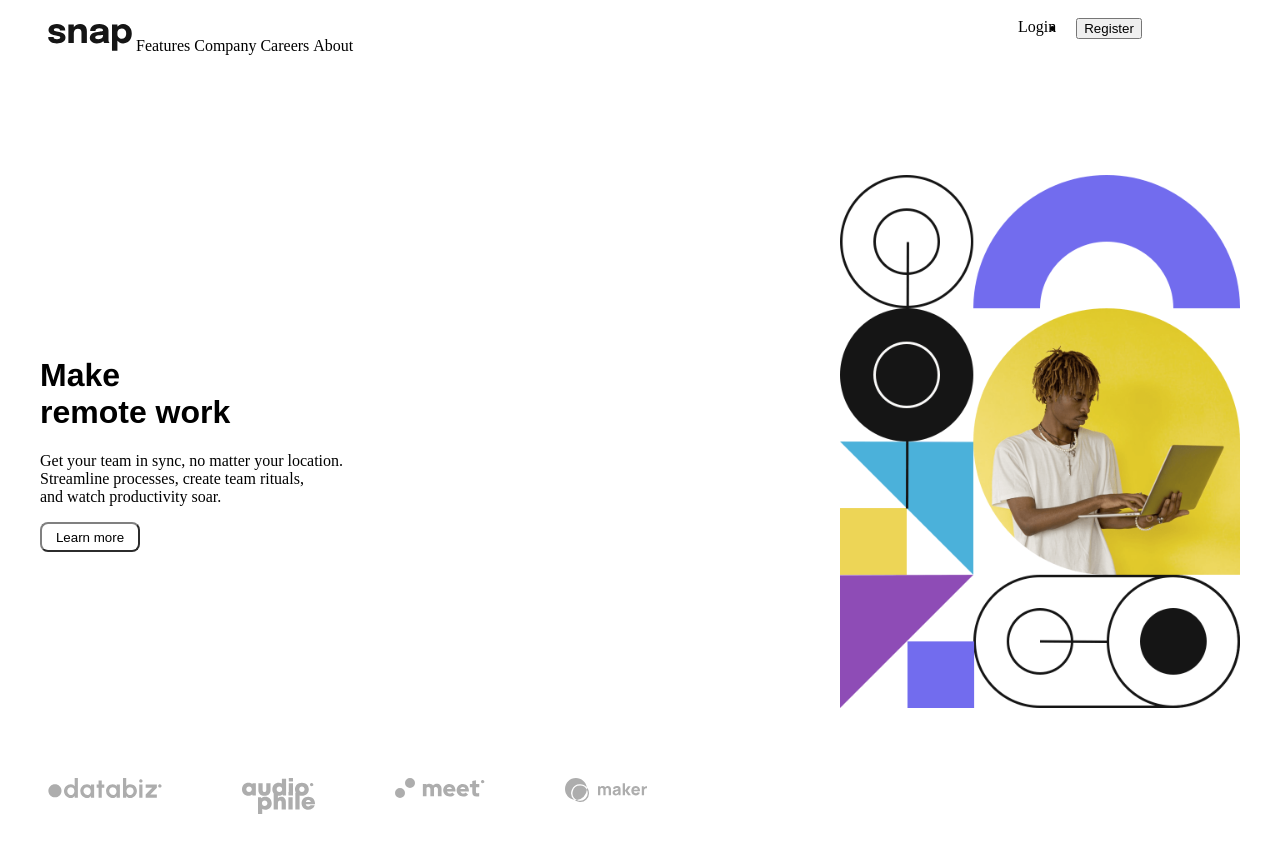
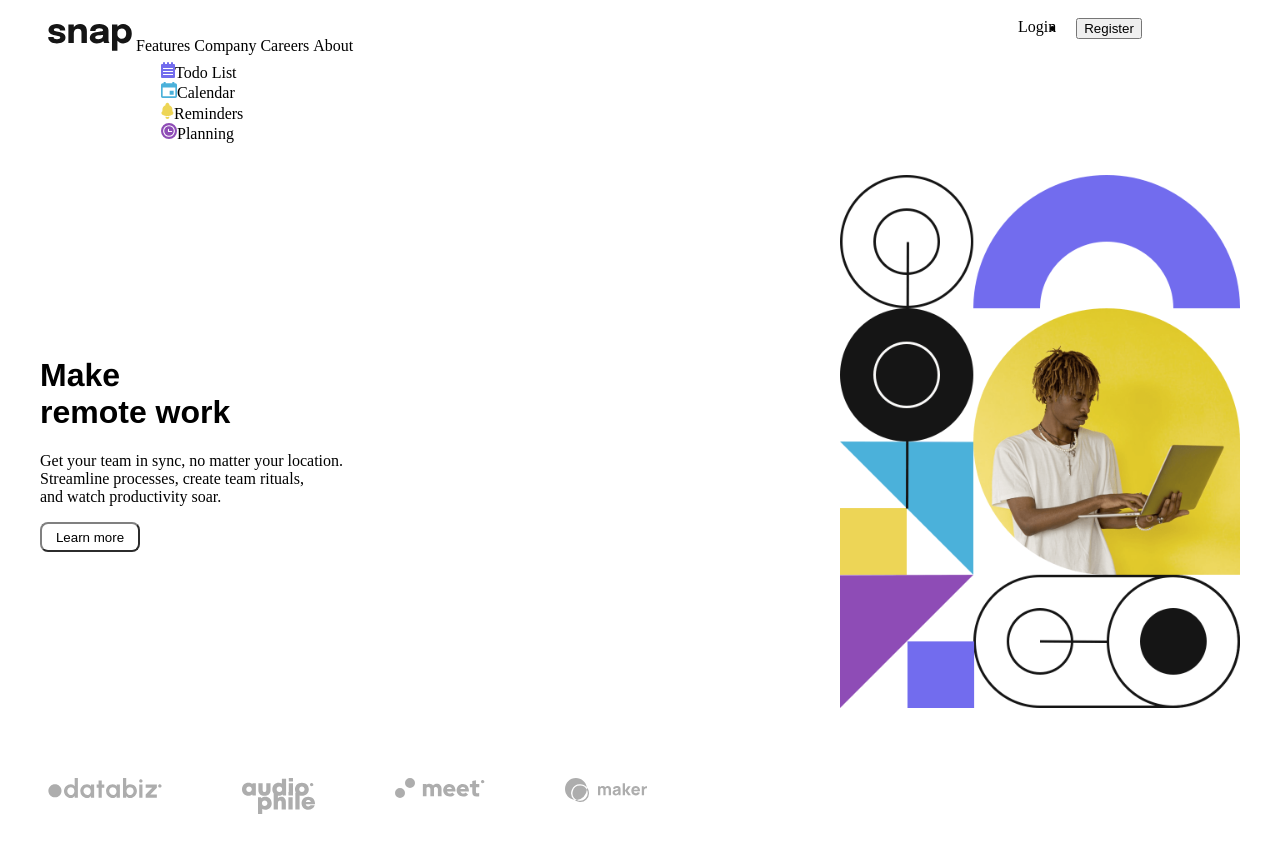
Before and after one commit to Ndima-karabo17/UI-challange, a plain HTML site: page index.html in a window 1280 px wide. Drawn offline with Linux system fonts and the light colour scheme.

Commit message:
Update Styles.css

```diff
--- a/Styles.css
+++ b/Styles.css
@@ -39,8 +39,7 @@ z-index: 100;
     cursor: pointer;
 }
 
-.register,
-.learn {
+.register,.learn {
     background-color: white;
     border-color: gray;
     cursor: pointer;
@@ -98,17 +97,21 @@ z-index: 100;
   background-color: white;
   list-style: none;
   padding: 10px;
+  margin: 15px;
+
 }
  .feature-list {
-  display: none;
+  display:inline;
   position: absolute;
   background-color: white;
-  list-style: none;
+
   padding: 10px;
-  box-shadow: 0px 4px 8px rgba(0,0,0,0.1);
   border-radius: 5px;
-  z-index: 99;
-}
+
+  font: lighter;
+  width: 100px;
+ }
+
 .hero-section {
   margin-top: 60px;
   display: flex;
```
